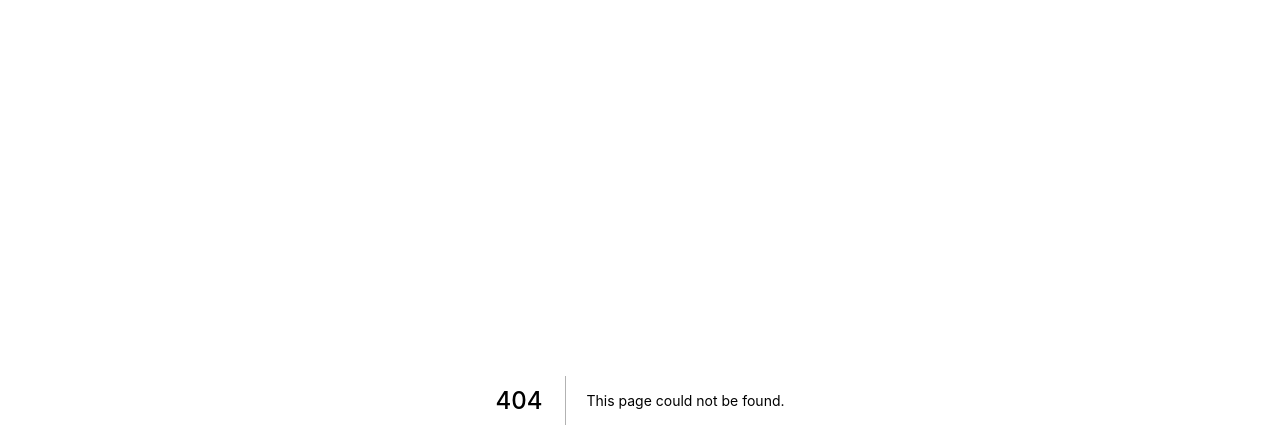
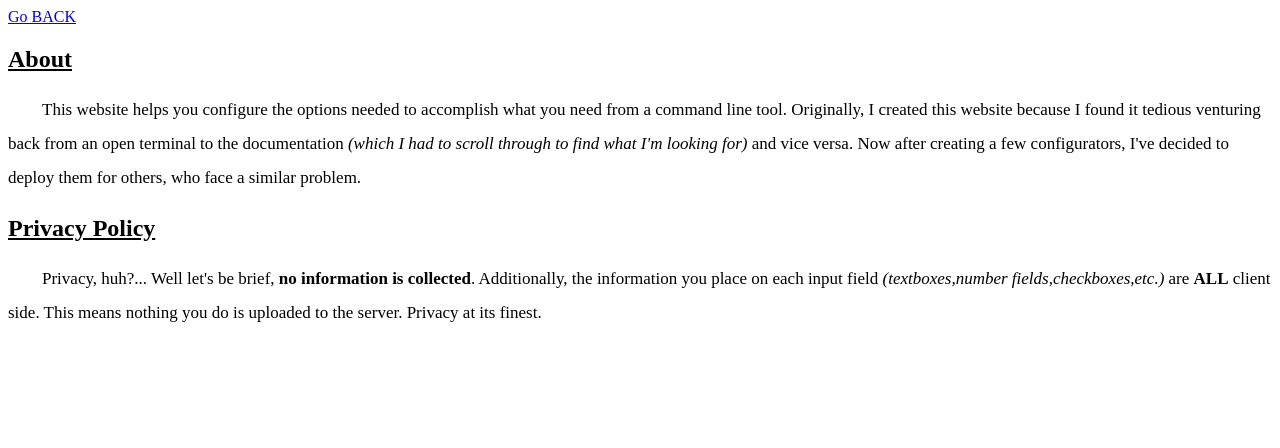
Before and after one commit to ZimCodes/zimtools, a Next.js app: page /about in a window 1280 px wide. Before the commit this address had no page. Shown: the top 448 px of the page. Built offline with nearby package versions, Linux system fonts and the light colour scheme.

Commit message:
Adds about page w/ policy

```diff
--- /dev/null
+++ b/comps/css/about.module.css
@@ -0,0 +1,5 @@
+.msg{
+    text-indent:2em;
+    line-height: 2em;
+    font-size:17px;
+}
--- a/comps/css/topbar.module.css
+++ b/comps/css/topbar.module.css
@@ -13,3 +13,7 @@
     from{opacity: 1;}
     to{opacity:0;}
 }
+.subnav{
+    color:greenyellow;
+    font-weight: bold;
+}
--- /dev/null
+++ b/pages/about.js
@@ -0,0 +1,31 @@
+import styles from '../comps/css/about.module.css';
+import Link from 'next/link';
+const About = ()=>(
+    <div>
+        <Link href='/'>
+            <a>Go BACK</a>
+        </Link>
+        <section>
+            <h1><u>About</u></h1>
+            <p className={styles.msg}>
+                This website helps you configure the options needed to accomplish
+                what you need from a command line tool. Originally, I created this website
+                because I found it tedious venturing back from an open terminal to the
+                documentation <em>(which I had to scroll through to find what I'm looking for)</em> and vice versa.
+                Now after creating a few configurators, I've decided to deploy them for others, who face
+                a similar problem.
+            </p>
+        </section>
+        <section>
+            <h1><u>Privacy Policy</u></h1>
+            <p className={styles.msg}>
+                Privacy, huh?... Well let's be brief, <strong>no information is collected</strong>. Additionally, the
+                information you place on each input field <em>(textboxes,number fields,checkboxes,etc.) </em>
+                are <strong>ALL</strong> client side. This means nothing you do is uploaded to the server.
+                Privacy at its finest.
+            </p>
+        </section>
+    </div>
+
+);
+export default About;
```
Also changed, not shown: comps/topbar.js (+9 -1 lines).
